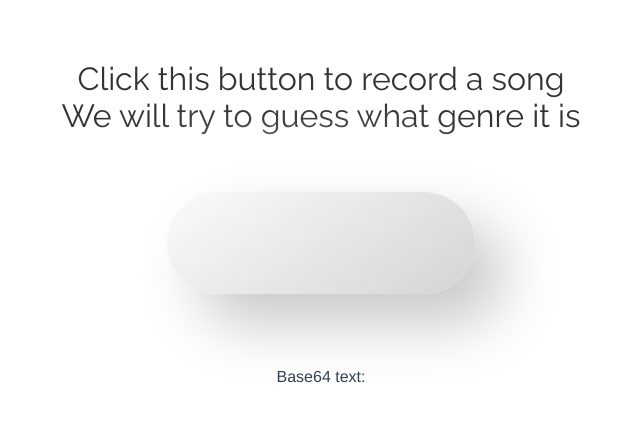
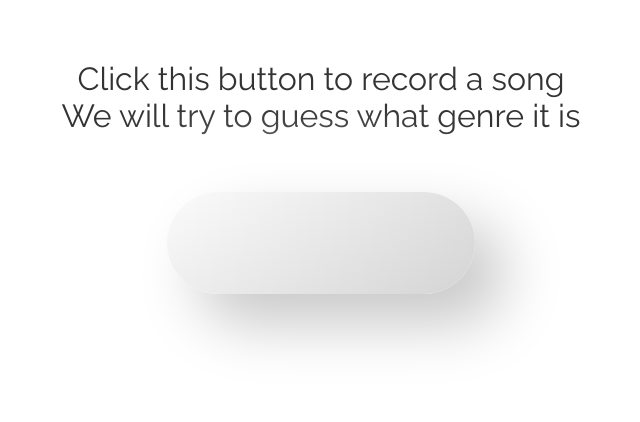
Before and after one commit to alissone/music_genre, a Vue app: page / in a window 1280 px wide. Shown: the top 422 px of the page, without its empty margins (319-959 px from the left). Built offline with nearby package versions, Linux system fonts and the light colour scheme; some icons are missing.

Commit message:
Audio recording basic template ready to go

```diff
--- a/src/App.vue
+++ b/src/App.vue
@@ -17,7 +17,7 @@
       We will try to guess what genre it is
     </div>
     <record-button v-model="audioContentBase64" />
-    <p>Base64 text:</p>
+    <p v-if="audioContentBase64 != ''">Base64 text:</p>
     <p>{{ audioContentBase64 }}</p>
   </div>
 </template>
```
